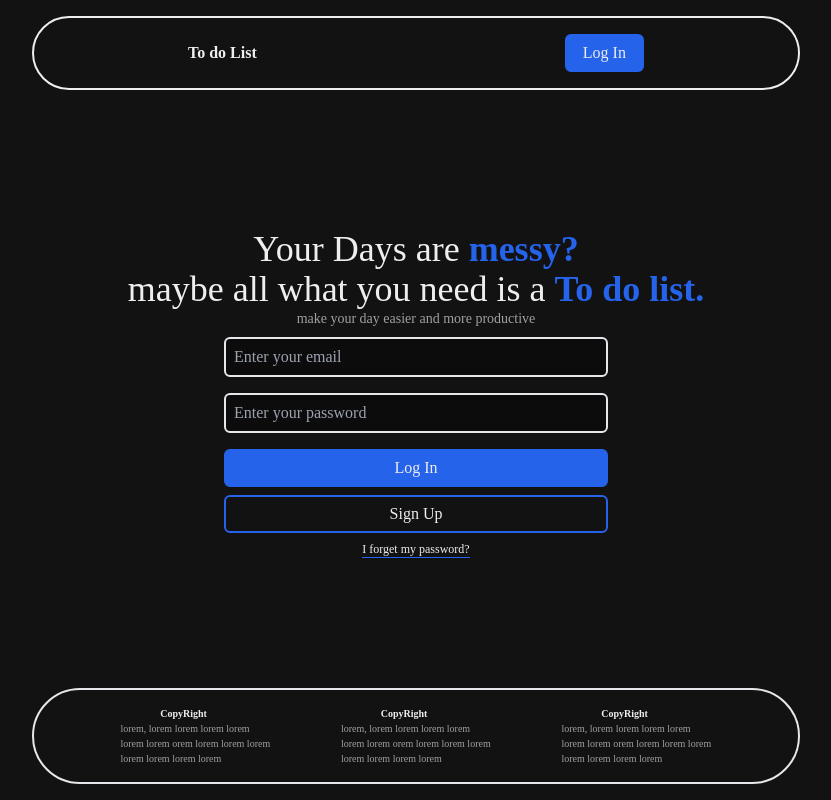
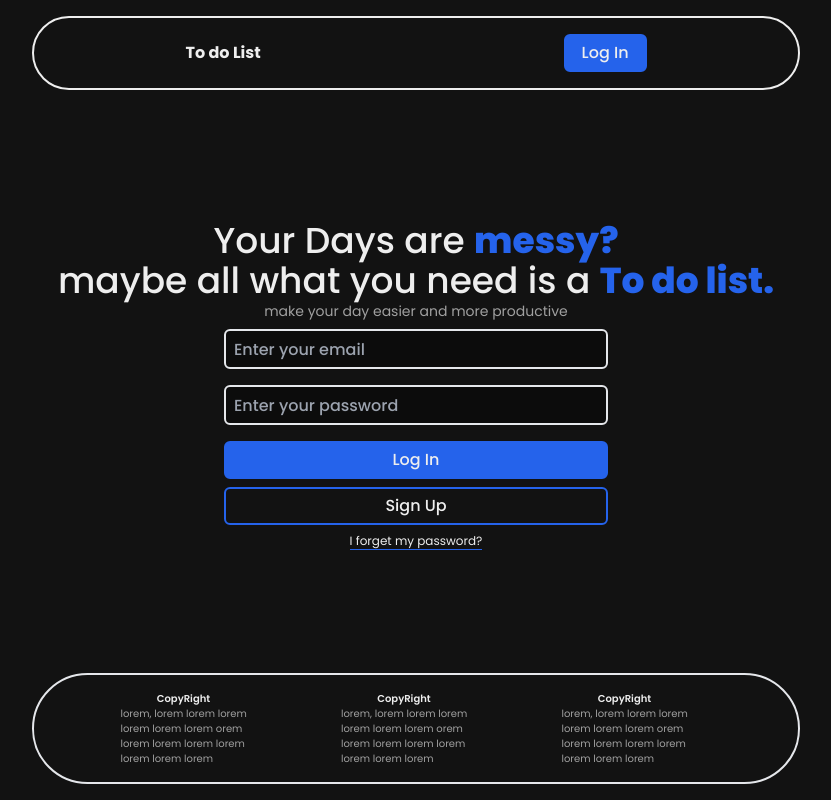
Before and after one commit to abdurrahmen/ToDoList-App, a Next.js app: page / in a window 1280 px wide. Shown: the whole page, without its empty margins (224-1055 px from the left). Built offline with nearby package versions, Linux system fonts and the light colour scheme.

Commit message:
another font link edit

```diff
--- a/app/layout.jsx
+++ b/app/layout.jsx
@@ -1,6 +1,7 @@
 import Footer from '@components/Footer';
 import NavBar from '@components/NavBar';
 import '@styles/globals.css';
+import Link from 'next/link';
 
 export const metadata = {
     title: "todolist",
@@ -11,6 +12,11 @@
 
   return (
     <html lang="en">
+      <head >
+      <link rel="preconnect" href="https://fonts.googleapis.com" />
+      <link rel="preconnect" href="https://fonts.gstatic.com" crossorigin />
+      <link href="https://fonts.googleapis.com/css2?family=Poppins:ital,wght@0,100;0,200;0,300;0,400;0,500;0,600;0,700;0,800;0,900;1,100;1,200;1,300;1,400;1,500;1,600;1,700;1,800;1,900&display=swap" rel="stylesheet" />
+    </head>
       <body className='dark'>
           <main className='flex flex-col p-4 items-center min-h-[100vh]' >
               <NavBar />
```
Lines whose indentation alone changed are shown as unchanged.
